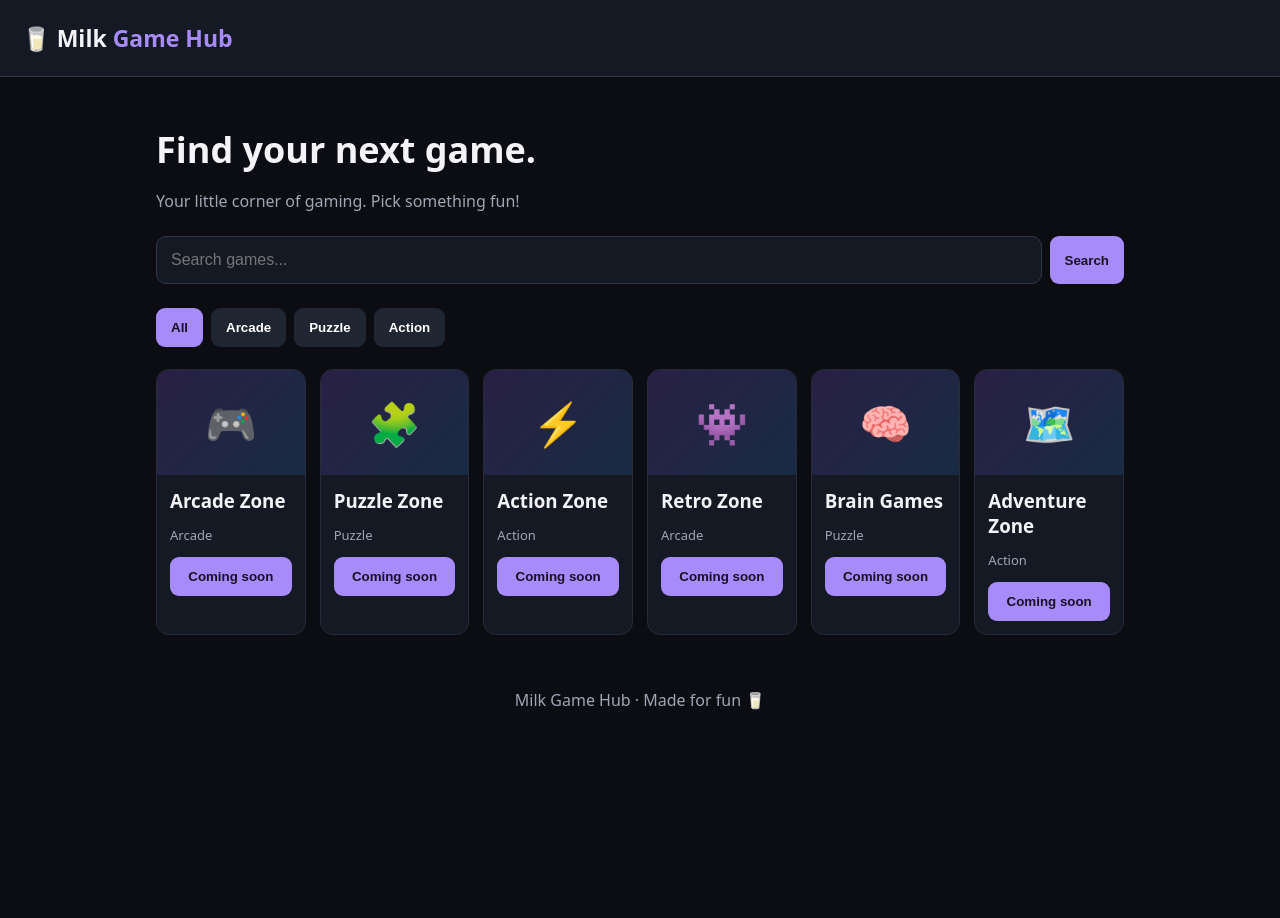
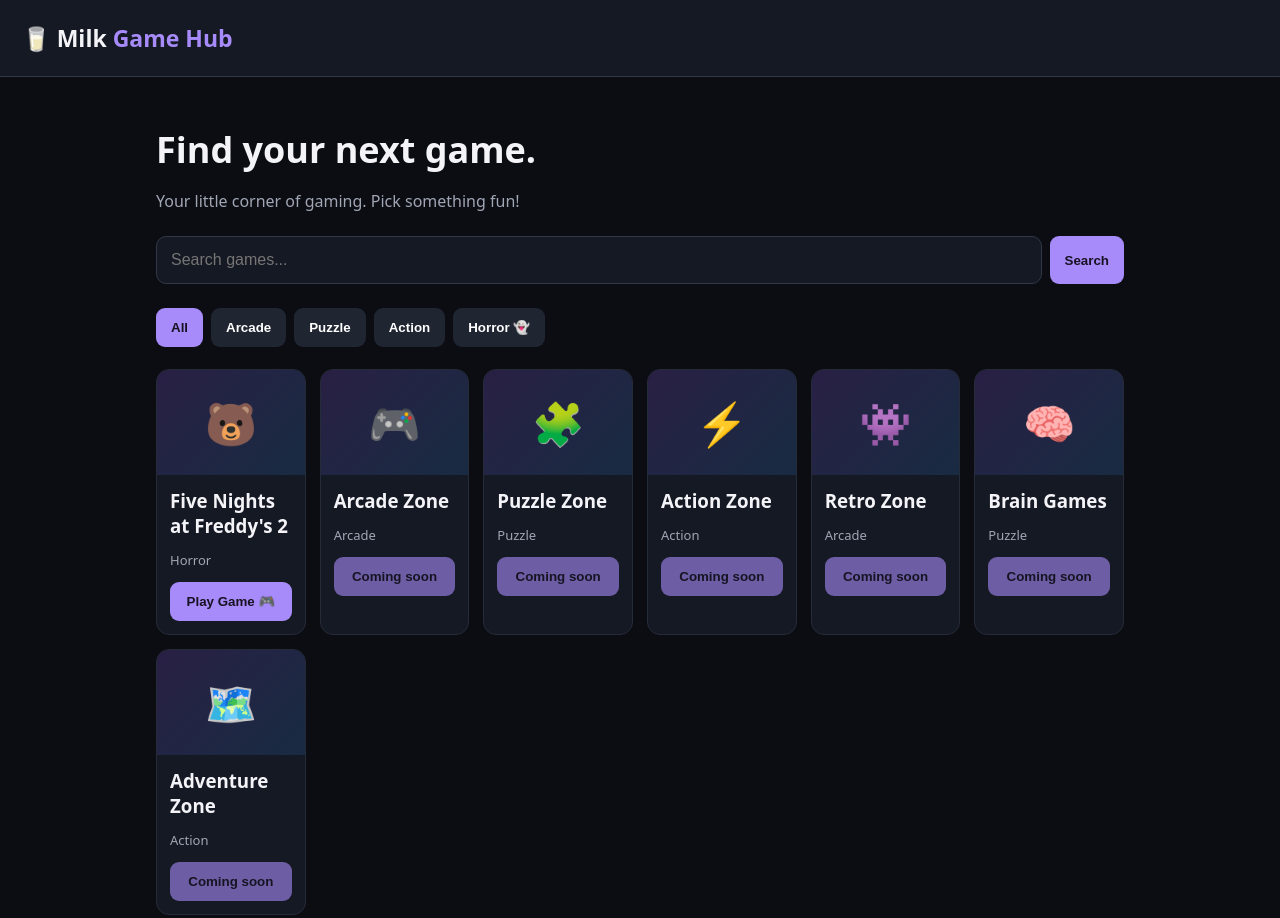
Before and after one commit to Milkhehehe/Milk-game-hub, a plain HTML site: page index.html in a window 1280 px wide. Shown: the top 918 px of the page. Before the commit the page ends 800 px from the top, so only its background shows below. Drawn offline with Linux system fonts and the light colour scheme.

Commit message:
Update index.html

```diff
--- a/index.html
+++ b/index.html
@@ -5,14 +5,17 @@
 <meta charset="UTF-8">
 <meta name="viewport" content="width=device-width, initial-scale=1">
 <title>Milk Game Hub</title>
+
 <style>
 * { box-sizing: border-box; }
+
 body {
   margin: 0;
   background: #0b0d12;
   color: #f4f4f8;
   font-family: system-ui, sans-serif;
 }
+
 header {
   padding: 22px;
   background: #151923;
@@ -20,11 +23,24 @@ header {
   font-size: 23px;
   font-weight: 800;
 }
+
 header span { color: #a78bfa; }
-main { max-width: 1000px; margin: auto; padding: 24px 16px; }
+
+main {
+  max-width: 1000px;
+  margin: auto;
+  padding: 24px 16px;
+}
+
 h1 { font-size: 36px; margin-bottom: 8px; }
 p { color: #a1a6b5; }
-.search { display: flex; gap: 8px; margin: 24px 0; }
+
+.search {
+  display: flex;
+  gap: 8px;
+  margin: 24px 0;
+}
+
 input {
   min-width: 0;
   flex: 1;
@@ -35,6 +51,7 @@ input {
   color: white;
   font-size: 16px;
 }
+
 button {
   padding: 12px 15px;
   border: 0;
@@ -44,41 +61,67 @@ button {
   font-weight: bold;
   cursor: pointer;
 }
-.filters { display: flex; gap: 8px; flex-wrap: wrap; margin-bottom: 22px; }
-.filters button { background: #202532; color: white; }
-.filters .active { background: #a78bfa; color: #171222; }
+
+.filters {
+  display: flex;
+  gap: 8px;
+  flex-wrap: wrap;
+  margin-bottom: 22px;
+}
+
+.filters button {
+  background: #202532;
+  color: white;
+}
+
+.filters .active {
+  background: #a78bfa;
+  color: #171222;
+}
+
 .grid {
   display: grid;
   grid-template-columns: repeat(auto-fit, minmax(140px, 1fr));
   gap: 14px;
 }
+
 .card {
   background: #151923;
   border: 1px solid #252b39;
   border-radius: 13px;
   overflow: hidden;
 }
+
 .art {
   padding: 24px 8px;
   text-align: center;
   font-size: 42px;
-  background: linear-gradient(135deg,#292044,#182b42);
+  background: linear-gradient(135deg, #292044, #182b42);
 }
+
 .details { padding: 13px; }
 .details h3 { margin: 0 0 6px; }
 .details p { font-size: 13px; }
 .details button { width: 100%; }
-footer { text-align: center; padding: 30px; color: #a1a6b5; }
+
+footer {
+  text-align: center;
+  padding: 30px;
+  color: #a1a6b5;
+}
 </style>
 </head>
+
 <body>
 <header>🥛 Milk <span>Game Hub</span></header>
+
 <main>
   <h1>Find your next game.</h1>
   <p>Your little corner of gaming. Pick something fun!</p>
 
   <div class="search">
-    <input id="search" placeholder="Search games..." aria-label="Search games">
+    <input id="search" placeholder="Search games..."
+      aria-label="Search games">
     <button id="searchBtn">Search</button>
   </div>
 
@@ -87,15 +130,23 @@ footer { text-align: center; padding: 30px; color: #a1a6b5; }
     <button data-cat="Arcade">Arcade</button>
     <button data-cat="Puzzle">Puzzle</button>
     <button data-cat="Action">Action</button>
+    <button data-cat="Horror">Horror 👻</button>
   </nav>
 
   <section class="grid" id="games"></section>
   <p id="empty" hidden>No games found. Try another search.</p>
 </main>
+
 <footer>Milk Game Hub · Made for fun 🥛</footer>
 
 <script>
 const games = [
+  {
+    name: "Five Nights at Freddy's 2",
+    cat: "Horror",
+    icon: "🐻",
+    url: "https://fnaf.co/five-nights-at-freddys-2"
+  },
   {name:"Arcade Zone",cat:"Arcade",icon:"🎮"},
   {name:"Puzzle Zone",cat:"Puzzle",icon:"🧩"},
   {name:"Action Zone",cat:"Action",icon:"⚡"},
@@ -105,27 +156,55 @@ const games = [
 ];
 
 let category = "All";
+
 const grid = document.getElementById("games");
 const search = document.getElementById("search");
 
 function render() {
   const query = search.value.toLowerCase().trim();
+
   const results = games.filter(game =>
     game.name.toLowerCase().includes(query) &&
     (category === "All" || game.cat === category)
   );
 
   grid.replaceChildren();
-  document.getElementById("empty").hidden = results.length !== 0;
+  document.getElementById("empty").hidden =
+    results.length !== 0;
 
   results.forEach(game => {
     const card = document.createElement("article");
     card.className = "card";
-    card.innerHTML =
-      '<div class="art">' + game.icon + '</div>' +
-      '<div class="details"><h3></h3><p>' + game.cat +
-      '</p><button type="button">Coming soon</button></div>';
-    card.querySelector("h3").textContent = game.name;
+
+    const art = document.createElement("div");
+    art.className = "art";
+    art.textContent = game.icon;
+
+    const details = document.createElement("div");
+    details.className = "details";
+
+    const title = document.createElement("h3");
+    title.textContent = game.name;
+
+    const cat = document.createElement("p");
+    cat.textContent = game.cat;
+
+    const play = document.createElement("button");
+    play.type = "button";
+    play.textContent = game.url ? "Play Game 🎮" : "Coming soon";
+    play.disabled = !game.url;
+
+    if (game.url) {
+      play.addEventListener("click", () => {
+        window.open(game.url, "_blank", "noopener,noreferrer");
+      });
+    } else {
+      play.style.opacity = "0.6";
+      play.style.cursor = "not-allowed";
+    }
+
+    details.append(title, cat, play);
+    card.append(art, details);
     grid.appendChild(card);
   });
 }
@@ -133,14 +212,20 @@ function render() {
 document.querySelectorAll("[data-cat]").forEach(button => {
   button.addEventListener("click", () => {
     category = button.dataset.cat;
-    document.querySelectorAll("[data-cat]").forEach(item =>
-      item.classList.toggle("active", item === button)
-    );
+
+    document.querySelectorAll("[data-cat]").forEach(item => {
+      item.classList.toggle("active", item === button);
+    });
+
     render();
   });
 });
 
-document.getElementById("searchBtn").addEventListener("click", render);
+document.getElementById("searchBtn")
+  .addEventListener("click", render);
+
+search.addEventListener("input", render);
+
 search.addEventListener("keydown", event => {
   if (event.key === "Enter") render();
 });
```
